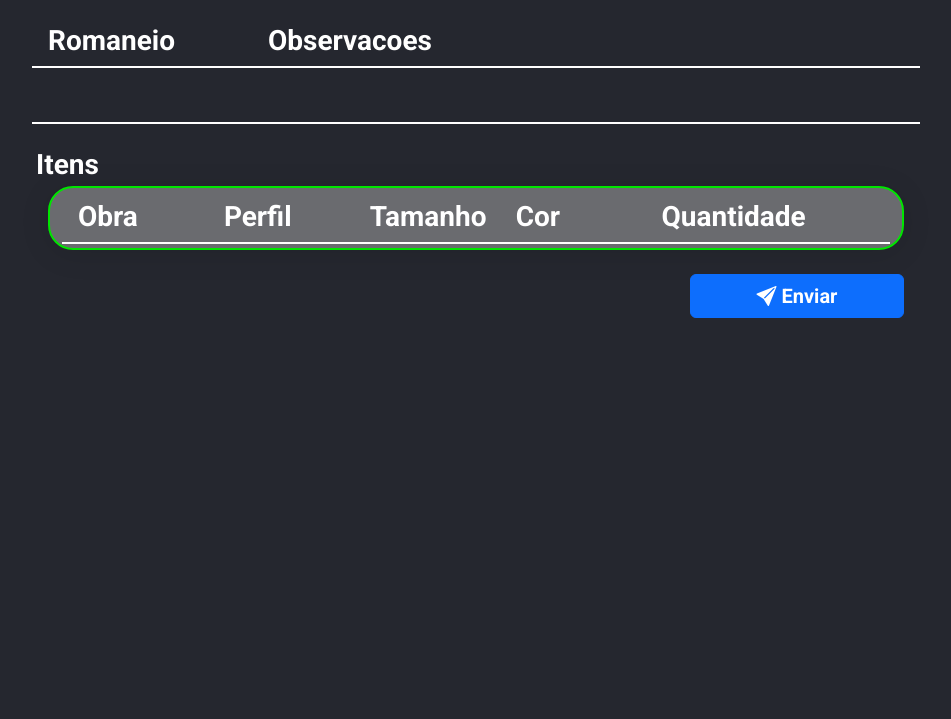
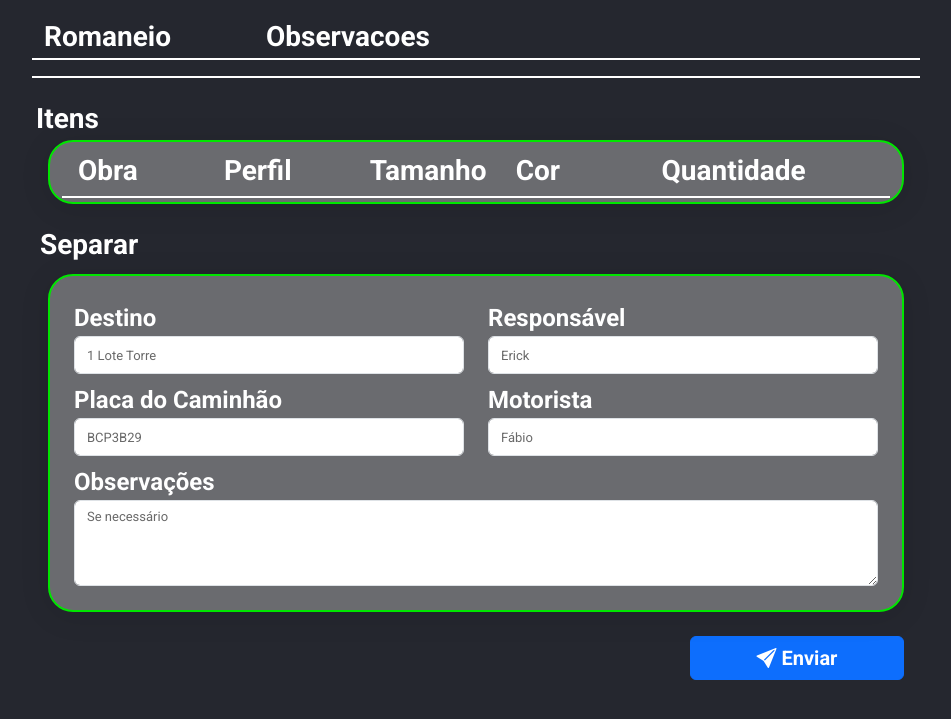
Before and after one commit to Esquadrilon/estoque, a PHP site: page /pages/Reservas/update.php?id=1 in a window 1280 px wide. Shown: the part 56-775 px from the top of the page, without its empty margins (164-1115 px from the left). Run offline with PHP 8.4, Linux system fonts and the light colour scheme; data that the repository does not hold is empty; some libraries are stand-ins or nearby versions.

Commit message:
separar reserva

```diff
--- a/pages/Reservas/read.php
+++ b/pages/Reservas/read.php
@@ -46,7 +46,7 @@
               <div class="col"> ' . $reserva['observacoes'] . ' </div>
               <div class="col-2 text-end">
                 <a href="./update.php?id=' . $reserva['id'] . '" class="btn btn-primary" style="--bs-btn-padding-y: .25rem; --bs-btn-padding-x: .5rem">
-                  <i class="bi bi-pencil-fill"></i>
+                  <i class="bi bi-eye-fill"></i>
                 </a>
                 <a href="./controller.php?id=' . $reserva['id'] . '&acao=deletar" class="btn btn-danger" style="--bs-btn-padding-y: .25rem; --bs-btn-padding-x: .5rem" onclick="return confirm(\'Tem certeza que deseja excluir esse reserva?\');">
                   <i class="bi bi-trash-fill"></i>
--- a/pages/Reservas/update.php
+++ b/pages/Reservas/update.php
@@ -23,13 +23,13 @@
   $reserva = $conn->query("SELECT * FROM reservas WHERE id = ". $_REQUEST['id'])->fetch_assoc();
   ?>
   <main class="container-fluid px-5 my-3 w-75">
-    <div class="row fs-3 fw-bold p-1 border-bottom border-2 border-white">
+    <div class="row fs-3 fw-bold border-bottom border-2 border-white">
       <div class="col-3">Romaneio</div>
       <div class="col">Observacoes</div>
     </div>
-    <div class="row fs-5 py-2 p-1 border-bottom border-2 border-white">
+    <div class="row fs-5 py-2 border-bottom border-2 border-white">
       <div class="col-3">
-        <input type="text" class="form-control p-1 fs-5 fw-semibold text-white shadow-none bg-transparent border-0" name="romaneio" value="<?php echo $reserva['id'] ?> " readonly>
+        <?php echo $reserva['id'] ?>
       </div>
       <div class="col">
         <?php echo $reserva['observacoes'] ?>
@@ -38,7 +38,7 @@
 
     <div class="row fs-3 fw-bold p-1 mt-3">
       Itens
-      <form action="./controller.php?acao=separar&romaneio=<?php echo $_REQUEST['id'] ?>" method="post">
+      <form action="./controller.php?acao=separar&reserva=<?php echo $_REQUEST['id'] ?>" method="post">
         <div class="wrapper px-4 py-1">
           <div class="row fs-3 fw-bold d-flex align-items-center p-1 border-bottom border-2 border-white">
             <div class="col">Obra</div>
@@ -81,6 +81,41 @@
             }
           ?>
         </div>
+
+        <div class="row fs-3 fw-bold p-1 mt-3">
+          Separar
+        </div>
+
+        <div class="wrapper p-4 my-1 w-100 fs-4">
+          <div class="row">
+            <div class="col">
+              <label for="destino">Destino</label>
+              <input type="text" name="destino" id="destino" class="form-control" placeholder="1 Lote Torre" required>
+            </div>
+
+            <div class="col">
+              <label for="responsavel">Responsável</label>
+              <input type="text" name="responsavel" id="responsavel" class="form-control" placeholder="Erick" required>
+            </div>
+          </div>
+
+          <div class="row mt-2">
+            <div class="col">
+              <label for="caminhao">Placa do Caminhão</label>
+              <input type="text" name="caminhao" id="caminhao" class="form-control" placeholder="BCP3B29">
+            </div>
+
+            <div class="col">
+              <label for="motorista">Motorista</label>
+              <input type="text" name="motorista" id="motorista" class="form-control" placeholder="Fábio">
+            </div>
+          </div>
+
+          <div class="col mt-2">
+            <label for="observacoes">Observações</label>
+            <textarea class="form-control" name="observacoes" id="observacoes" cols="50" rows="3" placeholder="Se necessário"></textarea>
+          </div>
+        </div>
         <div class="d-flex justify-content-end mt-4">
           <button type="submit" class="btn btn-primary text-white w-25 fs-5 fw-bold">
             <i class="bi bi-send-fill"></i> Enviar
```
Also changed, not shown: pages/Reservas/controller.php (+31 -8 lines).
